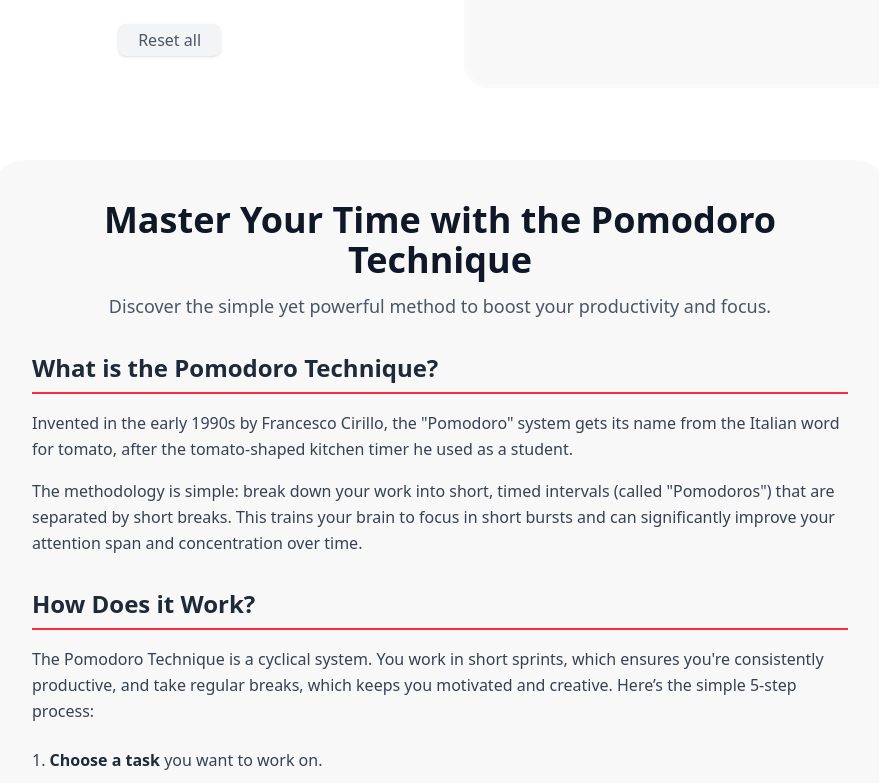
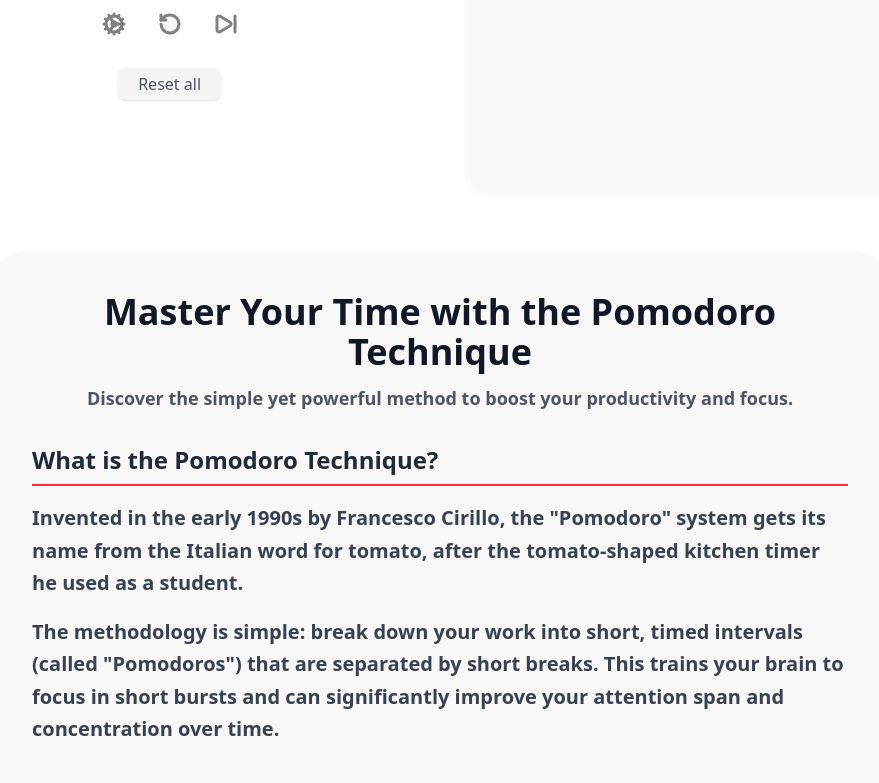
Before and after one commit to Pedro-AS7/pomodoro_tasks, a React (Vite) app in the folder client/: page / in a window 1280 px wide. Shown: the part 500-1283 px from the top of the page, without its empty margins (200-1079 px from the left). Built offline with nearby package versions, Linux system fonts and the light colour scheme.

Commit message:
Flex fix

```diff
--- a/client/src/App.tsx
+++ b/client/src/App.tsx
@@ -1,27 +1,27 @@
 import TasksContainer from './components/tasks_components/TasksContainer'
-import TimerContainerGem from './components/timer_components/Timer'
+import Timer from './components/timer_components/Timer'
 import PomodoroInfo from './components/PomodoroInfo'
 
 function App() {
 	return (
-		<main className="bg-[#ffffff] w-full h-screen flex flex-col items-center gap-6 lg:gap-10 border-t-4 border-orange-500 p-4 sm:p-6 lg:p-6">
+		<>
+			<main className="bg-[#ffffff]  w-full h-[90vh] flex flex-col items-center gap-6 lg:gap-5 border-t-4 border-orange-500 px-4 py-10 sm:p-6 lg:px-6">
 				<nav className="w-full flex items-center">
-                <img src="/favicon.png" width={50}/>
+					<img src="/favicon.png" width={50} />
 					<h1 className="text-gray-700 text-xl sm:text-2xl font-bold">Pomodoro Tasks</h1>
 				</nav>
 
-			<section className="w-full lg:h-full flex flex-col lg:flex-row justify-center items-center lg:items-center gap-8 lg:gap-12">
+				<section className="w-full lg:h-full flex flex-col  lg:flex-row justify-center items-center lg:items-center gap-8 lg:gap-12">
 					<div className="w-full h-full lg:w-[40%] flex justify-center">
-					<TimerContainerGem />
+						<Timer />
 					</div>
 					<div className="w-full h-full lg:w-[40%] flex justify-center">
 						<TasksContainer />
 					</div>
 				</section>
-            <section>
+			</main>
 			<PomodoroInfo />
-            </section>
-		</main>
+		</>
 	)
 }
 
--- a/client/src/components/PomodoroInfo.tsx
+++ b/client/src/components/PomodoroInfo.tsx
@@ -20,7 +20,7 @@ const CheckCircleIcon = () => (
 
 const PomodoroInfo = () => {
 	return (
-		<section className="bg-[#a5a5a515] shadow-md rounded-4xl max-w-4xl mx-auto p-6 sm:p-10 my-8 font-sans">
+		<section className="bg-[#a5a5a515] h-fit w-fit shadow-md rounded-4xl max-w-4xl mx-auto p-6 sm:p-10 my-8 font-semibold text-xl">
 			<div className="text-center mb-8">
 				<h2 className="text-3xl sm:text-4xl font-bold text-gray-900 mb-3">
 					Master Your Time with the Pomodoro Technique
```
Lines whose indentation alone changed are shown as unchanged.
